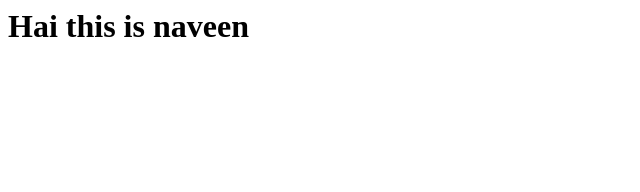
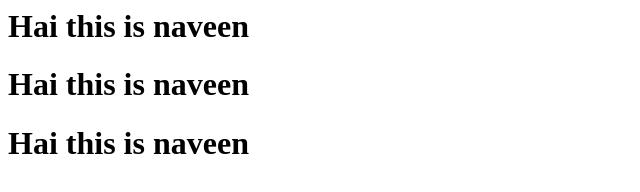
Before and after one commit to naveengithubfiles/application, a plain HTML site: page index.html in a window 1280 px wide. Shown: the whole page, without its empty margins (0-640 px from the left). Drawn offline with Linux system fonts and the light colour scheme.

Commit message:
Adding two lines

```diff
--- a/index.html
+++ b/index.html
@@ -1 +1,3 @@
 <h1>Hai this is naveen</h1>
+<h1>Hai this is naveen</h1>
+<h1>Hai this is naveen</h1>
```
